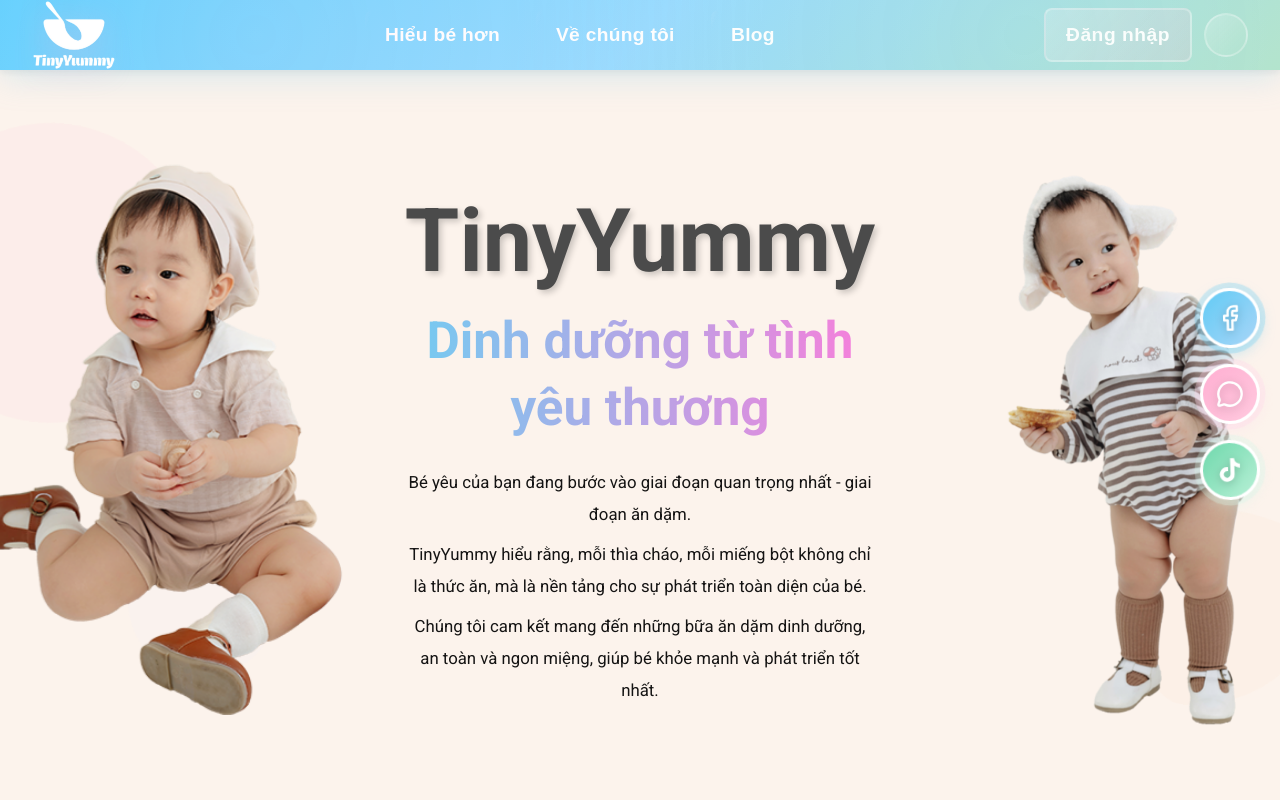
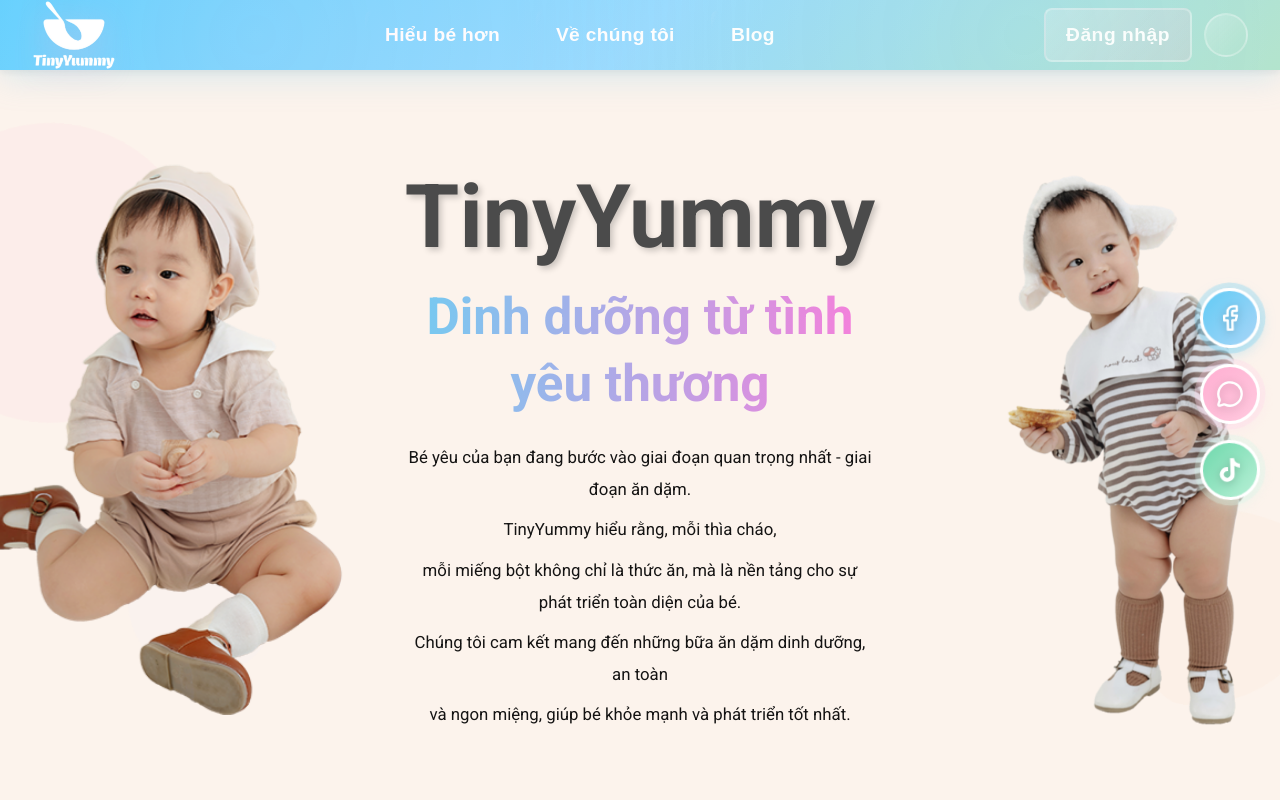
Before and after one commit to sieunhandong/webandoanchotre_fe, a React (Create React App) app: page /about-us in a window 1280 px wide. Shown: the top 800 px of the page. Built offline with nearby package versions, Linux system fonts and the light colour scheme; some icons are missing.

Commit message:
chinh dong chu about us

```diff
--- a/src/components/AboutUs/AboutUs.js
+++ b/src/components/AboutUs/AboutUs.js
@@ -152,11 +152,16 @@
                 Bé yêu của bạn đang bước vào giai đoạn quan trọng nhất - giai đoạn ăn dặm.
               </p>
               <p style={{ margin: '0 0 0.5em', maxWidth: '650px', marginLeft: 'auto', marginRight: 'auto' }}>
-                TinyYummy hiểu rằng, mỗi thìa cháo, mỗi miếng bột không chỉ là thức ăn, mà là nền tảng cho sự phát triển toàn diện của bé.
+                TinyYummy hiểu rằng, mỗi thìa cháo,
               </p>
               <p style={{ margin: '0 0 0.5em', maxWidth: '650px', marginLeft: 'auto', marginRight: 'auto' }}>
-                Chúng tôi cam kết mang đến những bữa ăn dặm dinh dưỡng,
-                an toàn và ngon miệng, giúp bé khỏe mạnh và phát triển tốt nhất.
+                mỗi miếng bột không chỉ là thức ăn, mà là nền tảng cho sự phát triển toàn diện của bé.
+              </p>
+              <p style={{ margin: '0 0 0.5em', maxWidth: '650px', marginLeft: 'auto', marginRight: 'auto' }}>
+                Chúng tôi cam kết mang đến những bữa ăn dặm dinh dưỡng, an toàn
+              </p>
+              <p style={{ margin: '0 0 0.5em', maxWidth: '650px', marginLeft: 'auto', marginRight: 'auto' }}>
+                và ngon miệng, giúp bé khỏe mạnh và phát triển tốt nhất.
               </p>
             </div>
           </div>
```
